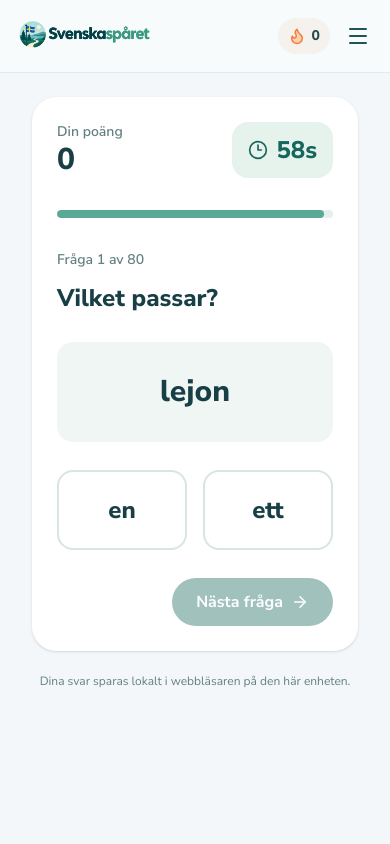
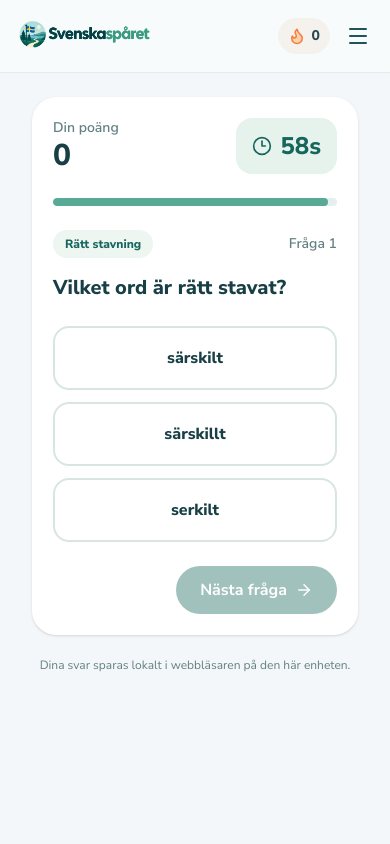
Before and after one commit to Darkshiira/svenskasparet, a Next.js app: page /exercises/snabbsparet in a window 390 px wide. Both pictures are taken after a click on the button "Starta utmaningen". Shown: the top 844 px of the page. Built offline with nearby package versions, Linux system fonts and the light colour scheme.

Commit message:
Updated snabbspår

```diff
--- a/app/data/stavningsjakten.ts
+++ b/app/data/stavningsjakten.ts
@@ -196,14 +196,6 @@ export const questions: Record<Mode, Question[]> = {
       options: ["äntligen", "ändtligen", "entligen"],
       answer: "äntligen",
       explanation: "Äntligen börjar med ä.",
-    },
-    {
-      id: "choice-överhuvudtaget",
-      type: "choice",
-      prompt: "Vilket ord är rätt stavat?",
-      options: ["över huvud taget", "överhuvudtaget", "över huvutaget"],
-      answer: "överhuvudtaget",
-      explanation: "Överhuvudtaget skrivs vanligtvis som ett ord.",
     },
     {
       id: "choice-åtminstone",
@@ -559,7 +551,7 @@ export const questions: Record<Mode, Question[]> = {
       prompt: "När jag svarar i telefon säger jag ofta ___.",
       options: ["halå", "hallå"],
       answer: "hallå",
-      explanation: "Hallå stavas med ett l i mitten.",
+      explanation: "Hallå stavas med dubbel-l.",
     },
     {
       id: "double-kassa",
--- a/app/exercises/snabbsparet/page.tsx
+++ b/app/exercises/snabbsparet/page.tsx
@@ -1,10 +1,11 @@
 "use client";
 
-import { useEffect, useState } from "react";
+import { useEffect, useRef, useState } from "react";
 import Link from "next/link";
 import Image from "next/image";
 import {
   ArrowLeft,
+  ArrowRight,
   CheckCircle2,
   Clock3,
   RotateCcw,
@@ -12,35 +13,220 @@ import {
   XCircle,
 } from "lucide-react";
 
-import { enEttQuestions, type Article } from "@/app/data/enEtt";
+import { enEttQuestions } from "@/app/data/enEtt";
+import { questions as spellingQuestions } from "@/app/data/stavningsjakten";
+import { questions as sentenceQuestions } from "@/app/data/meningsbyggnad";
+import { situations, positions, type Position } from "@/app/data/grunder";
+import { PositionPicture } from "@/app/components/grunder/GrunderPictures";
 import { recordAnswer } from "@/app/lib/progress";
+import { saveTrickyWord, type TrickyWord } from "@/app/lib/trickyWords";
 
 const ROUND_SECONDS = 60;
-const TRICKY_WORDS_KEY = "svenskasparet-tricky-words";
 
-type Question = (typeof enEttQuestions)[number];
+type SpeedQuestion = {
+  key: string;
+  category: string;
+  prompt: string;
+  text?: string;
+  context?: string;
+  speech?: string;
+  position?: Position;
+  options: string[];
+  answer: string;
+  explanation: string;
+  trickyWord: TrickyWord;
+};
 
-function shuffleQuestions(): Question[] {
-  return [...enEttQuestions].sort(() => Math.random() - 0.5);
+function shuffle<T>(items: readonly T[]): T[] {
+  const shuffled = [...items];
+
+  for (let i = shuffled.length - 1; i > 0; i--) {
+    const j = Math.floor(Math.random() * (i + 1));
+    [shuffled[i], shuffled[j]] = [shuffled[j], shuffled[i]];
+  }
+
+  return shuffled;
+}
+
+const questionGroups: SpeedQuestion[][] = [
+  enEttQuestions.map((question) => ({
+    key: `article:${question.id}`,
+    category: "En eller ett?",
+    prompt: "Vilket passar?",
+    text: question.word,
+    options: ["en", "ett"],
+    answer: question.correctArticle,
+    explanation: question.explanation,
+    trickyWord: {
+      id: question.id,
+      word: question.word,
+      exercise: "en-eller-ett",
+      mode: "article",
+      prompt: `Vilket passar: en eller ett ${question.word}?`,
+      answer: question.correctArticle,
+      options: ["en", "ett"],
+      explanation: question.explanation,
+      example: question.example,
+    },
+  })),
+
+  ...(["choice", "double"] as const).map((mode) =>
+    spellingQuestions[mode]
+      .filter((question) => question.options?.length)
+      .map(
+        (question): SpeedQuestion => ({
+          key: `spelling:${question.id}`,
+          category: mode === "choice" ? "Rätt stavning" : "En eller två?",
+          prompt:
+            mode === "choice"
+              ? question.prompt
+              : "Vilket ord passar i meningen?",
+          text: mode === "double" ? question.prompt : undefined,
+          options: question.options!,
+          answer: question.answer,
+          explanation: question.explanation,
+          trickyWord: {
+            id: question.id,
+            word: question.answer,
+            exercise: "stavning",
+            mode,
+            prompt: question.prompt,
+            answer: question.answer,
+            options: question.options,
+            explanation: question.explanation,
+            description: question.description,
+          },
+        }),
+      ),
+  ),
+
+  ...(["choice", "missing"] as const).map((mode) =>
+    sentenceQuestions[mode]
+      .filter((question) => question.options?.length)
+      .map(
+        (question): SpeedQuestion => ({
+          key: `sentence:${question.id}`,
+          category: mode === "choice" ? "Välj rätt mening" : "Ordet som saknas",
+          prompt: mode === "choice" ? question.prompt : "Vilket ord saknas?",
+          text: mode === "missing" ? question.prompt : undefined,
+          options: question.options!,
+          answer: question.answer,
+          explanation: question.explanation,
+          trickyWord: {
+            id: question.id,
+            word: question.answer,
+            exercise: "meningsbyggnad",
+            mode,
+            prompt: question.prompt,
+            answer: question.answer,
+            options: question.options,
+            explanation: question.explanation,
+          },
+        }),
+      ),
+  ),
+
+  situations.map((question) => ({
+    key: `situation:${question.id}`,
+    category: "Vad säger du?",
+    prompt: "Vad säger du?",
+    context: question.context,
+    speech: question.speech,
+    options: question.options,
+    answer: question.answer,
+    explanation: question.explanation,
+    trickyWord: {
+      id: question.id,
+      word: question.title,
+      exercise: "grunder",
+      mode: "situations",
+      prompt: question.context,
+      answer: question.answer,
+      options: question.options,
+      explanation: question.explanation,
+      grunderId: question.id,
+    },
+  })),
+
+  positions.map((question) => ({
+    key: `position:${question.id}`,
+    category: "Lägesord",
+    prompt: question.prompt,
+    position: question.position,
+    options: question.options,
+    answer: question.answer,
+    explanation: question.explanation,
+    trickyWord: {
+      id: question.id,
+      word: question.answer,
+      exercise: "grunder",
+      mode: "positions",
+      prompt: question.prompt,
+      answer: question.answer,
+      options: question.options,
+      explanation: question.explanation,
+      grunderId: question.id,
+    },
+  })),
+];
+
+/**
+ * Each block contains one question from every category.
+ * Smaller banks are reshuffled when they run out.
+ * Answer options are also shuffled.
+ */
+function createRoundQuestions(): SpeedQuestion[] {
+  const groups = questionGroups
+    .filter((group) => group.length > 0)
+    .map((group) => shuffle(group));
+
+  const blockCount = Math.max(0, ...groups.map((group) => group.length));
+  const result: SpeedQuestion[] = [];
+
+  for (let block = 0; block < blockCount; block++) {
+    const nextBlock = groups.map((group, groupIndex) => {
+      if (block > 0 && block % group.length === 0) {
+        groups[groupIndex] = shuffle(group);
+      }
+
+      const currentGroup = groups[groupIndex];
+      const question = currentGroup[block % currentGroup.length];
+
+      return {
+        ...question,
+        options: shuffle(question.options),
+      };
+    });
+
+    result.push(...shuffle(nextBlock));
+  }
+
+  return result;
 }
 
 export default function SnabbsparetPage() {
+  const [questions, setQuestions] = useState<SpeedQuestion[]>([]);
+  const [questionIndex, setQuestionIndex] = useState(0);
   const [answeredCount, setAnsweredCount] = useState(0);
-  const [questions, setQuestions] = useState<Question[]>(enEttQuestions);
-  const [questionIndex, setQuestionIndex] = useState(0);
   const [score, setScore] = useState(0);
   const [secondsLeft, setSecondsLeft] = useState(ROUND_SECONDS);
-  const [selectedAnswer, setSelectedAnswer] = useState<Article | null>(null);
+  const [selectedAnswer, setSelectedAnswer] = useState<string | null>(null);
   const [started, setStarted] = useState(false);
   const [finished, setFinished] = useState(false);
+
+  const deadlineRef = useRef<number | null>(null);
+  const answerLockedRef = useRef(false);
+
   const question = questions[questionIndex];
   const answered = selectedAnswer !== null;
-  const isCorrect = selectedAnswer === question?.correctArticle;
+  const isCorrect = selectedAnswer === question?.answer;
 
   function resetRound() {
+    deadlineRef.current = null;
+    answerLockedRef.current = false;
+    setQuestions([]);
+    setQuestionIndex(0);
     setAnsweredCount(0);
-    setQuestions(enEttQuestions);
-    setQuestionIndex(0);
     setScore(0);
     setSecondsLeft(ROUND_SECONDS);
     setSelectedAnswer(null);
@@ -49,99 +235,98 @@ export default function SnabbsparetPage() {
   }
 
   useEffect(() => {
-    function handleLeave() {
-      setAnsweredCount(0);
-      setQuestions(enEttQuestions);
-      setQuestionIndex(0);
-      setScore(0);
-      setSecondsLeft(ROUND_SECONDS);
-      setSelectedAnswer(null);
-      setStarted(false);
-      setFinished(false);
-    }
-
-    window.addEventListener("exercise:leave", handleLeave);
-    window.addEventListener("popstate", handleLeave);
+    window.addEventListener("exercise:leave", resetRound);
+    window.addEventListener("popstate", resetRound);
 
     return () => {
-      window.removeEventListener("exercise:leave", handleLeave);
-      window.removeEventListener("popstate", handleLeave);
+      window.removeEventListener("exercise:leave", resetRound);
+      window.removeEventListener("popstate", resetRound);
     };
   }, []);
 
   function startRound() {
-    setQuestions(shuffleQuestions());
+    const nextQuestions = createRoundQuestions();
+
+    if (nextQuestions.length === 0) return;
+
+    deadlineRef.current = Date.now() + ROUND_SECONDS * 1000;
+    answerLockedRef.current = false;
+
+    setQuestions(nextQuestions);
     setQuestionIndex(0);
+    setAnsweredCount(0);
     setScore(0);
     setSecondsLeft(ROUND_SECONDS);
     setSelectedAnswer(null);
     setFinished(false);
     setStarted(true);
-    setAnsweredCount(0);
   }
 
   useEffect(() => {
     if (!started || finished) return;
 
-    const timer = window.setInterval(() => {
-      setSecondsLeft((current) => Math.max(0, current - 1));
-    }, 1000);
+    function updateTimer() {
+      if (deadlineRef.current === null) return;
+
+      const remaining = Math.max(
+        0,
+        Math.ceil((deadlineRef.current - Date.now()) / 1000),
+      );
+
+      setSecondsLeft(remaining);
+
+      if (remaining === 0) {
+        answerLockedRef.current = true;
+        setFinished(true);
+      }
+    }
+
+    const timer = window.setInterval(updateTimer, 100);
 
     return () => window.clearInterval(timer);
   }, [started, finished]);
 
-  useEffect(() => {
-    if (!started || finished || secondsLeft !== 0) return;
+  function handleAnswer(answer: string) {
+    if (
+      !started ||
+      finished ||
+      secondsLeft <= 0 ||
+      answerLockedRef.current ||
+      !question
+    ) {
+      return;
+    }
 
-    const timeout = window.setTimeout(() => {
-      setFinished(true);
-    }, 0);
+    answerLockedRef.current = true;
 
-    return () => window.clearTimeout(timeout);
-  }, [started, finished, secondsLeft]);
-
-  function handleAnswer(answer: Article) {
-    if (!started || finished || answered || !question) return;
-
-    const correct = answer === question.correctArticle;
+    const correct = answer === question.answer;
 
     setSelectedAnswer(answer);
     setAnsweredCount((current) => current + 1);
 
     if (correct) {
       setScore((current) => current + 1);
+    } else {
+      saveTrickyWord(question.trickyWord);
     }
 
     recordAnswer(correct);
-
-    try {
-      const saved = localStorage.getItem(TRICKY_WORDS_KEY);
-      const parsed: unknown = saved ? JSON.parse(saved) : [];
-
-      const words: string[] = Array.isArray(parsed)
-        ? parsed.filter((word): word is string => typeof word === "string")
-        : [];
-
-      const updatedWords = correct
-        ? words.filter((word) => word !== question.word)
-        : Array.from(new Set([...words, question.word]));
-
-      localStorage.setItem(TRICKY_WORDS_KEY, JSON.stringify(updatedWords));
-    } catch {
-      // Övningen fungerar även om ordlistan inte kan sparas.
-    }
   }
 
   function nextQuestion() {
-    if (!answered) return;
+    if (!started || !answered || finished || secondsLeft <= 0) {
+      return;
+    }
+
     if (questionIndex + 1 >= questions.length) {
-      // Alla ord har visats. Blanda dem och fortsätt!
-      setQuestions(shuffleQuestions());
+      setQuestions(createRoundQuestions());
       setQuestionIndex(0);
     } else {
       setQuestionIndex((current) => current + 1);
     }
+
     setSelectedAnswer(null);
+    answerLockedRef.current = false;
   }
 
   const accuracy =
@@ -150,13 +335,13 @@ export default function SnabbsparetPage() {
   return (
     <main className="min-h-screen bg-[#f3f7f9] px-4 py-6 text-[#173f45] sm:px-6 sm:py-10">
       <div className="mx-auto max-w-3xl">
-        <section className="rounded-3xl border border-white bg-white p-6 shadow-sm sm:p-9">
+        <section className="rounded-3xl border border-white bg-white p-5 shadow-sm sm:p-9">
           {!started && !finished && (
             <div className="py-6 text-center">
               <div className="mx-auto mb-6 flex h-36 w-36 items-center justify-center sm:h-48 sm:w-48 md:h-56 md:w-56">
                 <Image
                   src="/images/snabbsparet-icon.png"
-                  alt="Snabbspåret"
+                  alt=""
                   width={460}
                   height={460}
                   priority
@@ -174,8 +359,8 @@ export default function SnabbsparetPage() {
               </h1>
 
               <p className="mx-auto mt-4 max-w-lg leading-7 text-[#496c72]">
-                Hur många frågor klarar du på 60 sekunder? Svara så snabbt du
-                kan, samla poäng och se hur det gick.
+                Hur många frågor klarar du på 60 sekunder? Öva på en och ett,
+                stavning, meningar, vardagssamtal och lägesord.
               </p>
 
               <div className="my-7 flex flex-wrap justify-center gap-3 text-sm font-semibold">
@@ -198,12 +383,17 @@ export default function SnabbsparetPage() {
                 Starta utmaningen
                 <Clock3 size={18} />
               </button>
+
+              <p className="mx-auto mt-5 max-w-sm text-sm leading-6 text-[#648083]">
+                Frågor du svarar fel på sparas i Mina kluriga ord, så att du kan
+                öva på dem i lugn och ro.
+              </p>
             </div>
           )}
 
           {started && !finished && question && (
             <>
-              <div className="mb-8 flex items-center justify-between gap-4">
+              <div className="mb-6 flex items-center justify-between gap-4">
                 <div>
                   <p className="text-sm font-semibold text-[#648083]">
                     Din poäng
@@ -217,40 +407,83 @@ export default function SnabbsparetPage() {
                       ? "bg-[#fff0e9] text-[#c45d42]"
                       : "bg-[#e6f3ed] text-[#17665d]"
                   }`}
-                  aria-live="polite"
+                  role="timer"
+                  aria-label={`${secondsLeft} sekunder kvar`}
                 >
-                  <Clock3 size={20} />
+                  <Clock3 size={20} aria-hidden="true" />
                   <span className="text-2xl tabular-nums">{secondsLeft}s</span>
                 </div>
               </div>
 
-              <div className="mb-8 h-2 overflow-hidden rounded-full bg-[#e7eeee]">
+              <div className="mb-6 h-2 overflow-hidden rounded-full bg-[#e7eeee]">
                 <div
-                  className="h-full rounded-full bg-[#58a995] transition-all"
+                  className={`h-full rounded-full transition-all ${
+                    secondsLeft <= 10 ? "bg-[#d98668]" : "bg-[#58a995]"
+                  }`}
                   style={{
                     width: `${(secondsLeft / ROUND_SECONDS) * 100}%`,
                   }}
                 />
               </div>
 
-              <p className="mb-3 text-sm font-semibold text-[#648083]">
-                Fråga {questionIndex + 1} av {questions.length}
-              </p>
+              <div className="mb-4 flex flex-wrap items-center justify-between gap-3">
+                <span className="rounded-full bg-[#edf6f1] px-3 py-1.5 text-xs font-extrabold text-[#17665d]">
+                  {question.category}
+                </span>
 
-              <h2 className="text-2xl font-extrabold sm:text-3xl">
-                Vilket passar?
-              </h2>
-
-              <div className="my-7 rounded-2xl bg-[#f0f6f4] px-5 py-8 text-center sm:py-10">
-                <p className="text-3xl font-extrabold sm:text-4xl">
-                  {question.word}
+                <p className="text-sm font-semibold text-[#648083]">
+                  Fråga {answeredCount + (answered ? 0 : 1)}
                 </p>
               </div>
 
-              <div className="grid grid-cols-2 gap-4">
-                {(["en", "ett"] as Article[]).map((article) => {
-                  const chosen = selectedAnswer === article;
-                  const correctChoice = question.correctArticle === article;
+              <h2 className="text-xl font-extrabold leading-snug sm:text-2xl">
+                {question.prompt}
+              </h2>
+
+              {question.context && (
+                <p className="mt-4 text-sm leading-7 text-[#496c72] sm:text-base">
+                  {question.context}
+                </p>
+              )}
+
+              {question.speech && (
+                <div className="mt-4 rounded-2xl border border-[#d7e8df] bg-[#f0f6f4] px-5 py-5">
+                  <p className="mb-2 text-xs font-bold uppercase tracking-wide text-[#648083]">
+                    Personen säger
+                  </p>
+                  <p className="text-lg font-extrabold leading-relaxed">
+                    ”{question.speech}”
+                  </p>
+                </div>
+              )}
+
+              {question.position && (
+                <div className="mt-5">
+                  <PositionPicture position={question.position} />
+                </div>
+              )}
+
+              {question.text && (
+                <div className="mt-5 rounded-2xl bg-[#f0f6f4] px-5 py-7 text-center sm:py-9">
+                  <p className="break-words text-2xl font-extrabold leading-relaxed sm:text-3xl">
+                    {question.text}
+                  </p>
+                </div>
+              )}
+
+              <div
+                className={`mt-6 grid gap-3 ${
+                  question.category === "En eller ett?"
+                    ? "grid-cols-2"
+                    : question.category === "Vad säger du?" ||
+                        question.category === "Välj rätt mening"
+                      ? "grid-cols-1"
+                      : "grid-cols-1 sm:grid-cols-2"
+                }`}
+              >
+                {question.options.map((option) => {
+                  const chosen = selectedAnswer === option;
+                  const correctChoice = question.answer === option;
 
                   let buttonStyle =
                     "border-[#d7e5e3] bg-white hover:border-[#58a995] hover:bg-[#f5faf8]";
@@ -265,18 +498,32 @@ export default function SnabbsparetPage() {
 
                   return (
                     <button
-                      key={article}
+                      key={option}
                       type="button"
                       disabled={answered}
-                      onClick={() => handleAnswer(article)}
-                      className={`min-h-20 rounded-2xl border-2 px-4 py-5 text-2xl font-extrabold transition disabled:cursor-default ${buttonStyle}`}
+                      onClick={() => handleAnswer(option)}
+                      className={`flex min-h-16 items-center justify-center gap-2 rounded-2xl border-2 px-4 py-4 font-extrabold transition focus-visible:outline-2 focus-visible:outline-offset-2 focus-visible:outline-[#17665d] disabled:cursor-default ${
+                        question.category === "En eller ett?"
+                          ? "text-2xl"
+                          : "text-base leading-6 sm:text-lg"
+                      } ${buttonStyle}`}
                     >
-                      {article}
+                      <span className="min-w-0 break-words">{option}</span>
+
                       {answered && correctChoice && (
-                        <CheckCircle2 className="ml-2 inline" size={20} />
+                        <CheckCircle2
+                          className="shrink-0"
+                          size={20}
+                          aria-hidden="true"
+                        />
                       )}
+
                       {chosen && !isCorrect && (
-                        <XCircle className="ml-2 inline" size={20} />
+                        <XCircle
+                          className="shrink-0"
+                          size={20}
+                          aria-hidden="true"
+                        />
                       )}
                     </button>
                   );
@@ -295,21 +542,34 @@ export default function SnabbsparetPage() {
                   <p className="font-bold">
                     {isCorrect ? "Rätt! Snyggt jobbat! 🎉" : "Inte riktigt!"}
                   </p>
+
+                  {!isCorrect && (
+                    <p className="mt-2 text-sm font-bold leading-6">
+                      Rätt svar: {question.answer}
+                    </p>
+                  )}
+
                   <p className="mt-1 text-sm leading-6">
                     {question.explanation}
                   </p>
+
+                  {!isCorrect && (
+                    <p className="mt-3 border-t border-[#e7a18d]/40 pt-3 text-xs font-semibold leading-5">
+                      Frågan sparas i Mina kluriga ord för mer övning.
+                    </p>
+                  )}
                 </div>
               )}
 
-              <div className="mt-7 flex justify-end">
+              <div className="mt-6 flex justify-end">
                 <button
                   type="button"
                   onClick={nextQuestion}
                   disabled={!answered}
-                  className="inline-flex min-h-12 items-center justify-center gap-2 rounded-full bg-[#17665d] px-6 py-3 font-bold text-white transition hover:bg-[#124e48] disabled:cursor-not-allowed disabled:opacity-40"
+                  className="inline-flex min-h-12 items-center justify-center gap-2 rounded-full bg-[#17665d] px-6 py-3 font-bold text-white transition hover:bg-[#124e48] focus-visible:outline-2 focus-visible:outline-offset-2 focus-visible:outline-[#17665d] disabled:cursor-not-allowed disabled:opacity-40"
                 >
                   Nästa fråga
-                  <ArrowLeft className="rotate-180" size={18} />
+                  <ArrowRight size={18} />
                 </button>
               </div>
             </>
@@ -344,18 +604,31 @@ export default function SnabbsparetPage() {
               </p>
 
               <p className="mx-auto mt-5 max-w-md leading-7 text-[#496c72]">
-                {answeredCount > 0 && score === answeredCount
-                  ? "Fantastiskt! Du svarade rätt på alla frågor!"
-                  : accuracy >= 50
-                    ? "Riktigt bra jobbat! Fortsätt öva så blir du ännu säkrare."
-                    : "Varje fråga är en chans att lära sig något nytt. Försök gärna igen!"}
+                {answeredCount === 0
+                  ? "Redo för ett nytt försök? Välj ett svar och tryck sedan på Nästa fråga."
+                  : score === answeredCount
+                    ? "Fantastiskt! Du svarade rätt på alla frågor!"
+                    : accuracy >= 50
+                      ? "Riktigt bra jobbat! Fortsätt öva så blir du ännu säkrare."
+                      : "Varje fråga är en chans att lära sig något nytt. Försök gärna igen!"}
               </p>
+
+              {answeredCount > score && (
+                <Link
+                  href="/exercises/kluriga-ord"
+                  onClick={resetRound}
+                  className="mt-5 inline-flex items-center justify-center gap-2 text-sm font-bold text-[#17665d] underline decoration-[#b8d5c9] underline-offset-4"
+                >
+                  Öva på Mina kluriga ord
+                  <ArrowRight size={16} />
+                </Link>
+              )}
 
               <div className="mt-8 flex flex-wrap justify-center gap-3">
                 <button
                   type="button"
                   onClick={startRound}
-                  className="inline-flex min-h-12 items-center justify-center gap-2 rounded-full bg-[#17665d] px-6 py-3 font-bold text-white transition hover:bg-[#124e48]"
+                  className="inline-flex min-h-12 items-center justify-center gap-2 rounded-full bg-[#17665d] px-6 py-3 font-bold text-white transition hover:bg-[#124e48] focus-visible:outline-2 focus-visible:outline-offset-2 focus-visible:outline-[#17665d]"
                 >
                   <RotateCcw size={18} />
                   Spela igen
@@ -364,8 +637,9 @@ export default function SnabbsparetPage() {
                 <Link
                   href="/"
                   onClick={resetRound}
-                  className="inline-flex min-h-12 items-center justify-center rounded-full border border-[#d7e5e3] px-6 py-3 font-bold text-[#315d61] transition hover:bg-[#f0f6f4]"
+                  className="inline-flex min-h-12 items-center justify-center gap-2 rounded-full border border-[#d7e5e3] px-6 py-3 font-bold text-[#315d61] transition hover:bg-[#f0f6f4]"
                 >
+                  <ArrowLeft size={18} />
                   Till startsidan
                 </Link>
               </div>
```
